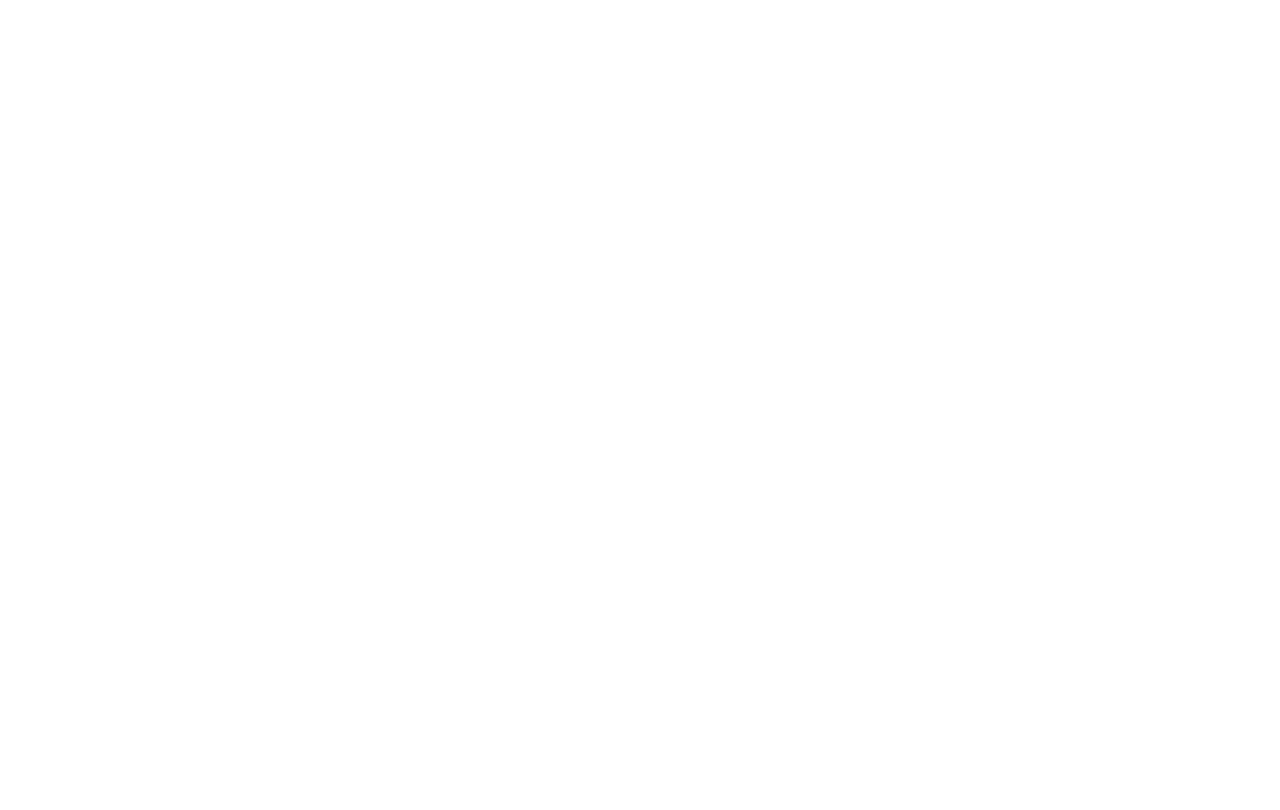
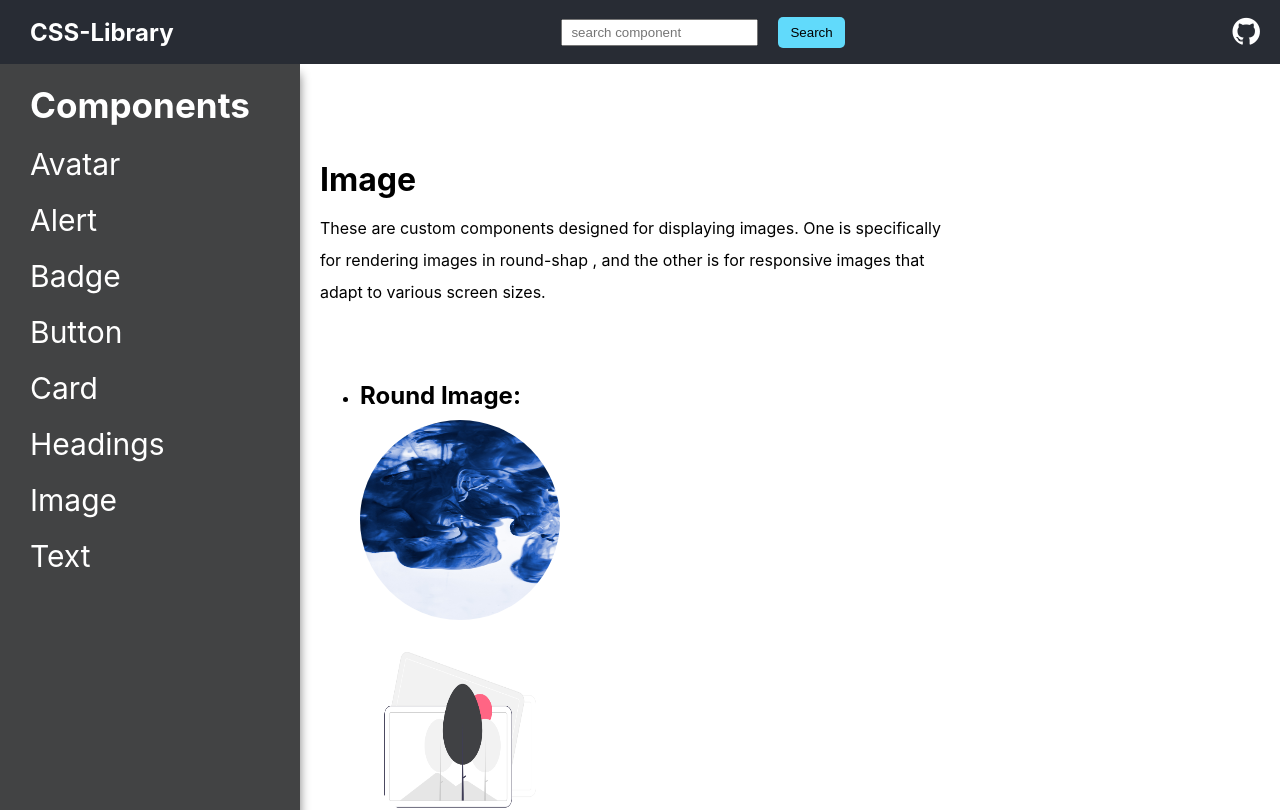
Before and after one commit to sweta4b/css-library, a React (Create React App) app: page /image in a window 1280 px wide. Before the commit this address had no page. Shown: the top 810 px of the page. Built offline with nearby package versions, Linux system fonts and the light colour scheme.

Commit message:
create documentation folder

```diff
--- a/src/App.js
+++ b/src/App.js
@@ -1,14 +1,14 @@
 import {Route, Routes} from "react-router-dom"
 import './App.css';
-import AlertPage from "./Pages/AlertPage";
-import BadgePage from "./Pages/BadgePage";
-import CardPage from "./Pages/CardPage";
-import HeadingPage from "./Pages/HeadingPage";
-import ImagePage from "./Pages/ImagePage";
-import TextPage from "./Pages/TextPage";
+import AlertPage from "./Documentation/AlertPage";
+import BadgePage from "./Documentation/BadgePage";
+import CardPage from "./Documentation/CardPage";
+import HeadingPage from "./Documentation/HeadingPage";
+import ImagePage from "./Documentation/ImagePage";
+import TextPage from "./Documentation/TextPage";
 import ComponentPage from "./Pages/ComponentPage";
-import AvatarPage from "./Pages/AvatarPage";
-import ButtonPage from "./Pages/ButtonPage";
+import AvatarPage from "./Documentation/AvatarPage";
+import ButtonPage from "./Documentation/ButtonPage";
 import HomePage from "./Pages/HomePage";
 
 
@@ -18,14 +18,14 @@ function App() {
      <Routes>
       <Route path="/" element={<HomePage/>}></Route>
        <Route path="/component" element={<ComponentPage/>}></Route>
-       <Route path="/component/avatar" element={<AvatarPage/>}></Route>
-       <Route path="/component/alert" element={<AlertPage/>}></Route>
-       <Route path="/component/badge" element={<BadgePage/>}></Route>
-       <Route path="/component/button" element={<ButtonPage/>}></Route>
-       <Route path="/component/card" element={<CardPage/>}></Route>
-       <Route path="/component/headings" element={<HeadingPage/>}></Route>
-       <Route path="/component/image" element={<ImagePage/>}></Route>
-       <Route path="/component/text" element={<TextPage/>}></Route>
+       <Route path="/avatar" element={<AvatarPage/>}></Route>
+       <Route path="/alert" element={<AlertPage/>}></Route>
+       <Route path="/badge" element={<BadgePage/>}></Route>
+       <Route path="/button" element={<ButtonPage/>}></Route>
+       <Route path="/card" element={<CardPage/>}></Route>
+       <Route path="/headings" element={<HeadingPage/>}></Route>
+       <Route path="/image" element={<ImagePage/>}></Route>
+       <Route path="/text" element={<TextPage/>}></Route>
      </Routes>
     </div>
   );
--- a/src/Pages/AlertPage.js
+++ b/src/Documentation/AlertPage.js
@@ -1,8 +1,8 @@
 import React, { useState, useEffect } from 'react'
 import Highlight from 'react-highlight';
 import AlertComponent from '../Components/Alert/AlertComponent';
-import Header from './component/Header';
-import Navbar from './component/Navbar/Navbar';
+import Header from '../Pages/component/Header';
+import Navbar from '../Pages/component/Navbar/Navbar';
 
 
 function AlertPage() {
--- a/src/Pages/AvatarPage.js
+++ b/src/Documentation/AvatarPage.js
@@ -1,7 +1,7 @@
 import React from 'react'
-import Navbar from './component/Navbar/Navbar'
+import Navbar from '../Pages/component/Navbar/Navbar'
 import Avatar from '../Components/Avatar/Avatar'
-import Header from './component/Header'
+import Header from '../Pages/component/Header'
 import Highlight from 'react-highlight'
 
 function AvatarPage() {
--- a/src/Pages/BadgePage.js
+++ b/src/Documentation/BadgePage.js
@@ -5,8 +5,8 @@ import Badge from '../Components/Badge/Badge'
 import CartButton from '../Components/Button/IconButton/CartButton'
 import CommentButton from '../Components/Button/IconButton/CommentButton'
 import LikeButton from '../Components/Button/IconButton/LikeButton'
-import Header from './component/Header'
-import Navbar from './component/Navbar/Navbar'
+import Header from '../Pages/component/Header'
+import Navbar from '../Pages/component/Navbar/Navbar'
 
 
 
--- a/src/Pages/ButtonPage.js
+++ b/src/Documentation/ButtonPage.js
@@ -10,8 +10,8 @@ import EditIconButton from '../Components/Button/IconButton/EditIconButton'
 import LikeButton from '../Components/Button/IconButton/LikeButton'
 import ShareButton from '../Components/Button/IconButton/ShareButton'
 import LinkButton from '../Components/Button/LinkButton'
-import Header from './component/Header'
-import Navbar from './component/Navbar/Navbar'
+import Header from '../Pages/component/Header'
+import Navbar from '../Pages/component/Navbar/Navbar'
 
 function ButtonPage() {
     return (
--- a/src/Pages/CardPage.js
+++ b/src/Documentation/CardPage.js
@@ -7,8 +7,8 @@ import OverlayCard from '../Components/Card/OverlayCard'
 import ShadowCard from '../Components/Card/ShadowCard'
 import TextOnlyCard from '../Components/Card/TextOnlyCard'
 import VerticalCard from '../Components/Card/VerticalCard'
-import Header from './component/Header'
-import Navbar from './component/Navbar/Navbar'
+import Header from '../Pages/component/Header'
+import Navbar from '../Pages/component/Navbar/Navbar'
 
 function CardPage() {
     return (
--- a/src/Pages/HeadingPage.js
+++ b/src/Documentation/HeadingPage.js
@@ -1,8 +1,8 @@
 import React from 'react'
 import Highlight from 'react-highlight'
 import Headline from '../Components/Headings/Headline'
-import Header from './component/Header'
-import Navbar from './component/Navbar/Navbar'
+import Header from '../Pages/component/Header'
+import Navbar from '../Pages/component/Navbar/Navbar'
 
 function HeadingPage() {
     return (
--- a/src/Pages/ImagePage.js
+++ b/src/Documentation/ImagePage.js
@@ -2,8 +2,8 @@ import React from 'react'
 import Highlight from 'react-highlight'
 import ResponsiveImage from '../Components/Image/ResponsiveImage'
 import RoundImage from '../Components/Image/RoundImage'
-import Header from './component/Header'
-import Navbar from './component/Navbar/Navbar'
+import Header from '../Pages/component/Header'
+import Navbar from '../Pages/component/Navbar/Navbar'
 
 function ImagePage() {
     return (
--- a/src/Pages/TextPage.js
+++ b/src/Documentation/TextPage.js
@@ -1,7 +1,7 @@
 import React from 'react'
-import Navbar from './component/Navbar/Navbar'
+import Navbar from '../Pages/component/Navbar/Navbar'
 import Text from '../Components/Text/Text'
-import Header from './component/Header'
+import Header from '../Pages/component/Header'
 import Highlight from 'react-highlight'
 
 function TextPage() {
--- a/src/Pages/component/Header.js
+++ b/src/Pages/component/Header.js
@@ -6,7 +6,7 @@ function Header() {
 
     const handleSearch = () => {
         if(searchTerm === 'avatar' || searchTerm === 'alert' || searchTerm === 'badge' || searchTerm === 'button' || searchTerm === 'card' || searchTerm === 'heading' || searchTerm === 'image' || searchTerm === 'text'){
-            navigate(`/component/${searchTerm}`)
+            navigate(`/${searchTerm}`)
             setSearchTerm('')
         }else{
             alert('No result found')
--- a/src/Pages/component/Navbar/Navbar.js
+++ b/src/Pages/component/Navbar/Navbar.js
@@ -9,14 +9,14 @@ function Navbar() {
         <div className='container'>
             <div className='link'>
             <h3 onClick={() => navigate('/component')}>Components</h3>
-           <NavLink to="/component/avatar" className='link-list'>Avatar</NavLink>
-           <NavLink to="/component/alert" className='link-list'>Alert</NavLink>
-           <NavLink to="/component/badge" className='link-list'>Badge</NavLink>
-           <NavLink to="/component/button" className='link-list'>Button</NavLink>
-           <NavLink to="/component/card" className='link-list'>Card</NavLink>
-           <NavLink to="/component/headings" className='link-list'>Headings</NavLink>
-           <NavLink to="/component/image" className='link-list'>Image</NavLink>
-           <NavLink to="/component/text" className='link-list'>Text</NavLink>
+           <NavLink to="/avatar" className='link-list'>Avatar</NavLink>
+           <NavLink to="/alert" className='link-list'>Alert</NavLink>
+           <NavLink to="/badge" className='link-list'>Badge</NavLink>
+           <NavLink to="/button" className='link-list'>Button</NavLink>
+           <NavLink to="/card" className='link-list'>Card</NavLink>
+           <NavLink to="/headings" className='link-list'>Headings</NavLink>
+           <NavLink to="/image" className='link-list'>Image</NavLink>
+           <NavLink to="/text" className='link-list'>Text</NavLink>
            </div>
         </div>
     )
```
